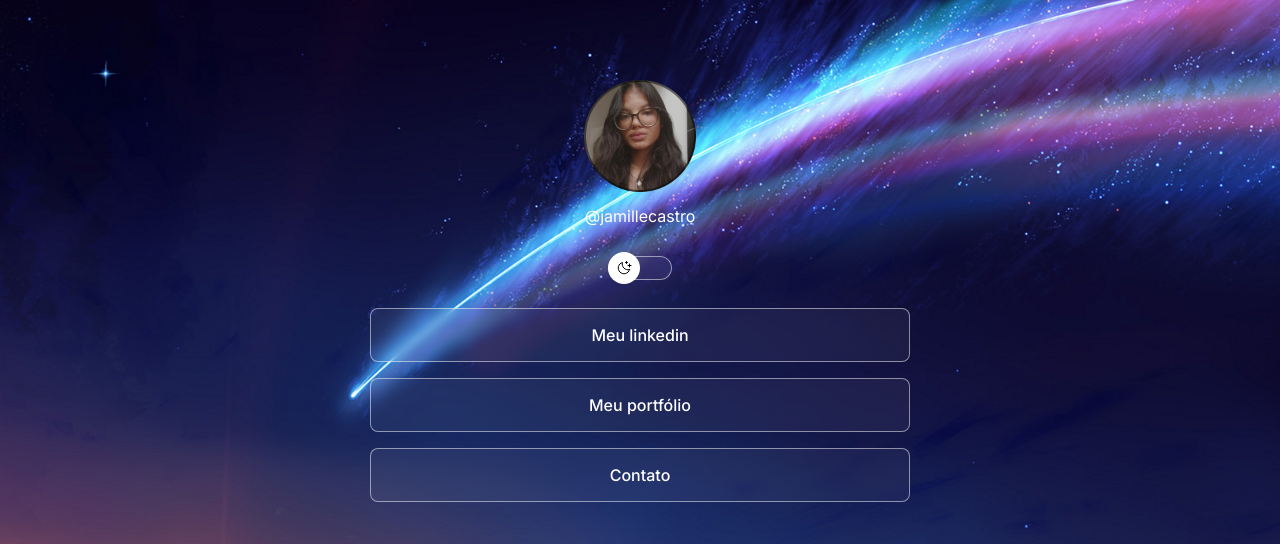
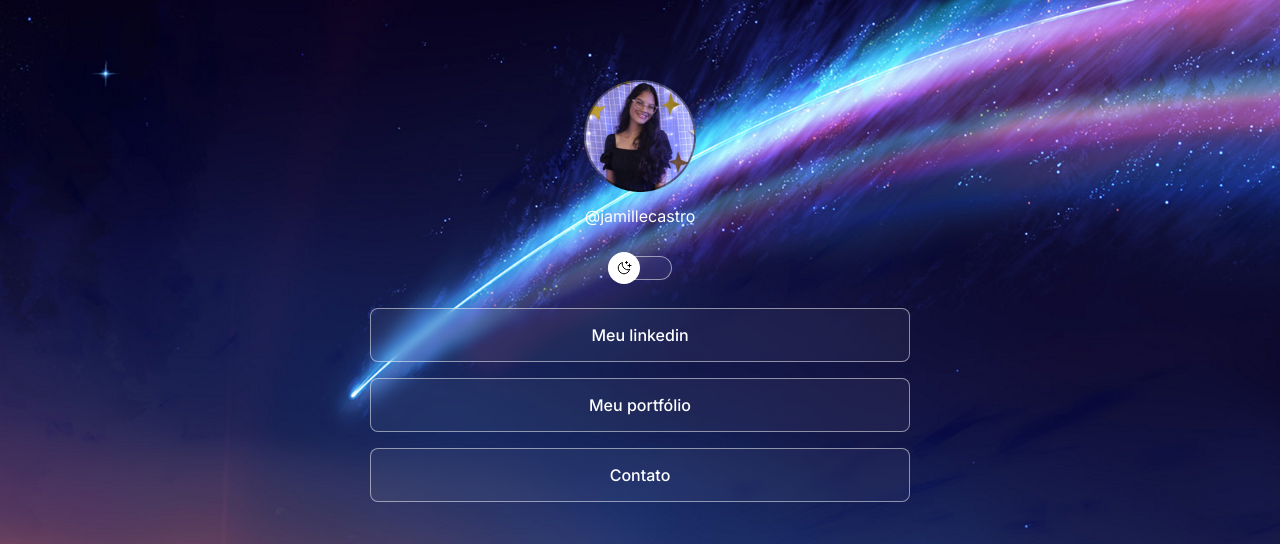
Before and after one commit to jaaycastr0/portfolio, a plain HTML site: page index.html in a window 1280 px wide. Shown: the top 544 px of the page. Drawn offline with nearby package versions, Linux system fonts and the light colour scheme.

Commit message:
avatar  bug fix

```diff
--- a/index.html
+++ b/index.html
@@ -16,7 +16,7 @@
     <div id="container">
       <div id="profile">
         <img
-          src="./assets/avatar-lightt.png"
+          src="./assets/avatar-dark.png"
           alt="foto de Jamille Castro,usando óculos e fundo branco"
         />
         <p>@jamillecastro</p>
```
